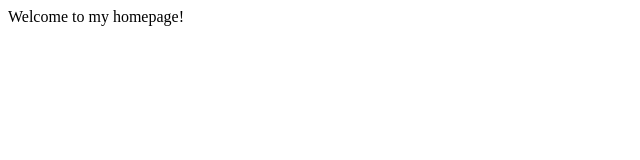
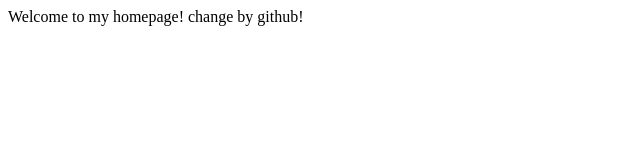
Before and after one commit to linrjing/test-1, a plain HTML site: page index.html in a window 1280 px wide. Shown: the whole page, without its empty margins (0-640 px from the left). Drawn offline with Linux system fonts and the light colour scheme.

Commit message:
Edited index.html via GitHub

```diff
--- a/index.html
+++ b/index.html
@@ -10,5 +10,6 @@
 
  <BODY>
   Welcome to my homepage!
+  change by github!
  </BODY>
 </HTML>
```
